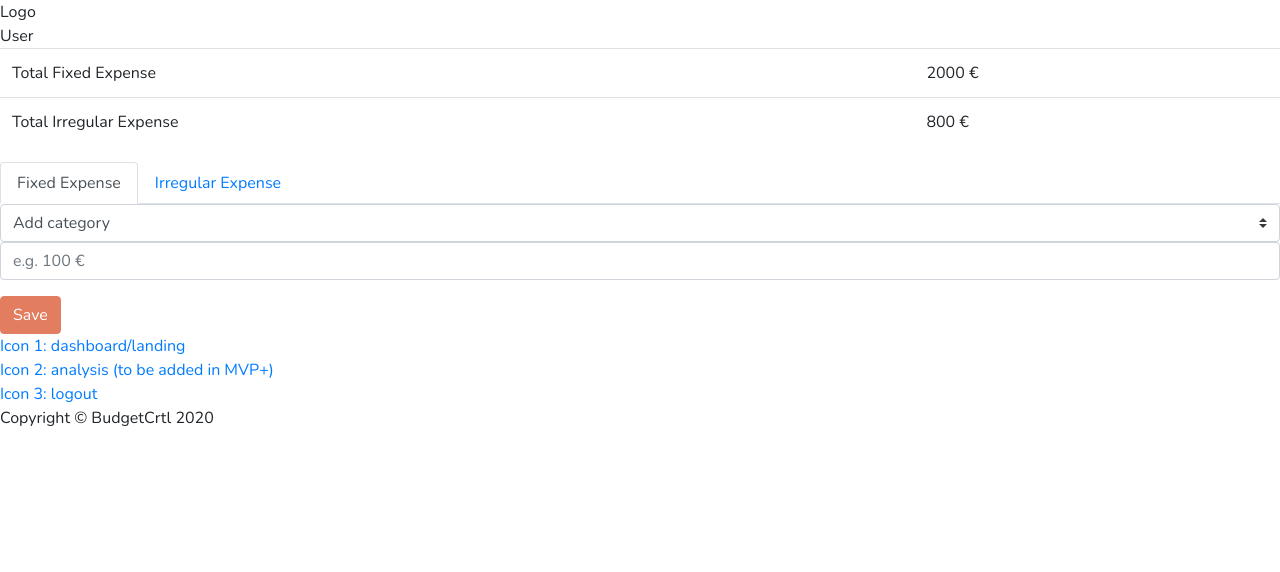
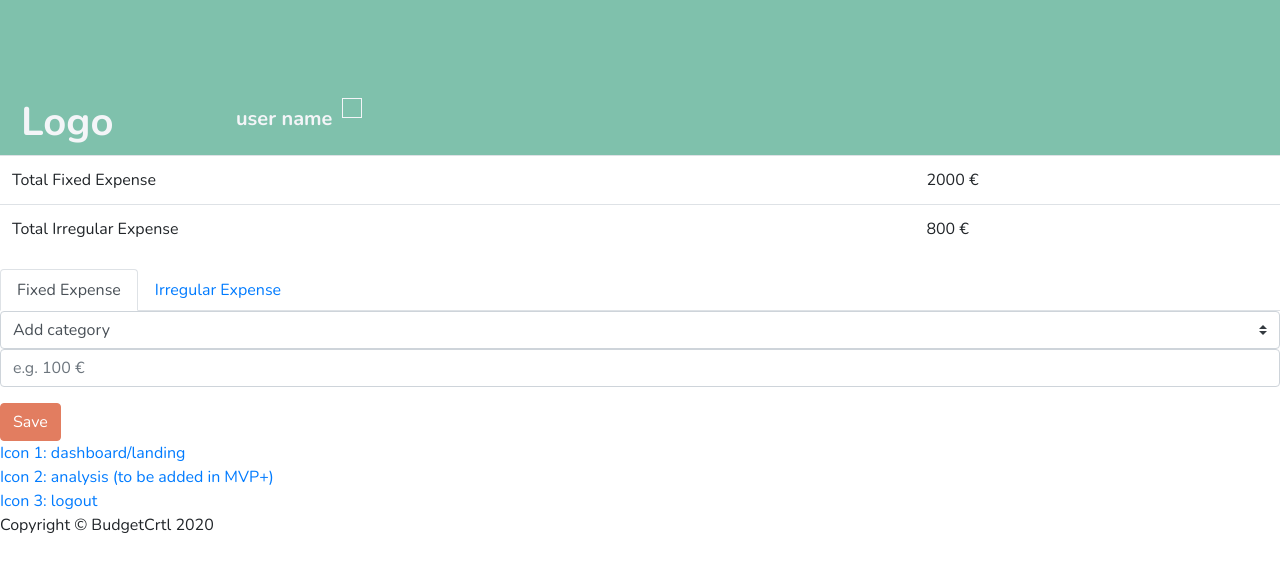
Before and after one commit to BCH-REACT20S-Project-1-Group-2/BCH-REACT20S-Project-1-Group-2.github.io, a React (Create React App) app in the folder frontend/: page /expense in a window 1280 px wide. Shown: the top 572 px of the page. Built offline with nearby package versions, Linux system fonts and the light colour scheme.

Commit message:
feature/Header: styling added

```diff
--- a/frontend/src/components/Header.js
+++ b/frontend/src/components/Header.js
@@ -1,20 +1,23 @@
-import React from "react";
-import { Switch, Route } from "react-router-dom";
+import React from 'react';
+import { Switch, Route } from 'react-router-dom';
+import '../styles/Header.css';
 
 function Header() {
   return (
     <header>
       <Switch>
         <Route path="/landing">
-          <div>Logo</div>
-          <div>User</div>
+          <div className="logo">Logo</div>
+          <div className="userName">user name</div>
+          <div className="userIcon"></div>
         </Route>
         <Route path="/expense">
-          <div>Logo</div>
-          <div>User</div>
+          <div className="logo">Logo</div>
+          <div className="userName">user name</div>
+          <div className="userIcon"></div>
         </Route>
         <Route path="/">
-          <div>Logo</div>
+          <div className="welcomeLogo">Logo</div>
         </Route>
       </Switch>
     </header>
--- a/frontend/src/styles/App.css
+++ b/frontend/src/styles/App.css
@@ -1,7 +1,8 @@
 :root {
     --secondary-color: #E27D60;
-
     --primary-bg-color: #F2F0EB;
+    --headerFooter-bg-color: #7fc1ac;
+    --light-font: #f4f5f8;
 }
 
 * {
--- /dev/null
+++ b/frontend/src/styles/Header.css
@@ -0,0 +1,41 @@
+header {
+    background-color: var(--headerFooter-bg-color);
+    color: var(--light-font);
+    height: 155px;
+    position: relative;
+}
+
+.logo, .welcomeLogo, .userName, .userIcon {
+    position: absolute;
+}
+
+.logo, .welcomeLogo {
+    font-size: 40px;
+    font-weight: 700;
+    top: 84px;
+}
+
+.logo {
+    padding: 8px;
+    left: 13px;
+}
+
+.welcomeLogo {
+    left: 141px;
+}
+
+.userName {
+    font-size: 20px;
+    font-weight: 700;
+    padding: 6px;
+    top: 98px;
+    left: 230px;
+}
+
+.userIcon {
+    height: 20px;
+    width: 20px;
+    border: 1px solid var(--light-font);
+    top: 98px;
+    left: 342px;
+}
```
Also changed, not shown: 1 other file (tests, documents, lock files or other folders).
